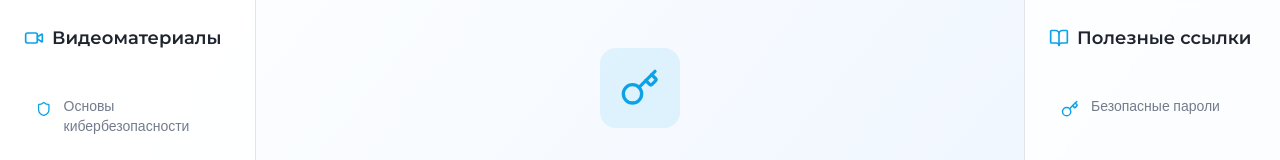
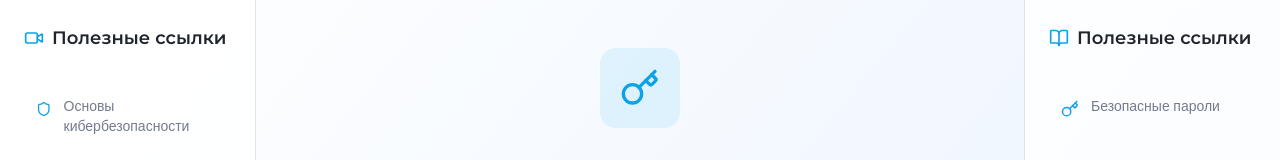
Before and after one commit to pr-poehali-dev/random-password-generator, a React (Vite) app: page / in a window 1280 px wide. Shown: the top 160 px of the page. Built offline with nearby package versions, Linux system fonts and the light colour scheme.

Commit message:
Переименовано: "Видеоматериалы" в "Полезные ссылки"

```diff
--- a/src/pages/Index.tsx
+++ b/src/pages/Index.tsx
@@ -89,7 +89,7 @@ const Index = () => {
         <aside className="hidden lg:flex flex-col w-64 border-r border-border bg-white/80 backdrop-blur-sm min-h-screen p-6 space-y-4">
           <h3 className="text-lg font-semibold mb-4 flex items-center gap-2">
             <Icon name="Video" size={20} className="text-primary" />
-            Видеоматериалы
+            Полезные ссылки
           </h3>
           {videoLinks.slice(0, 2).map((link, idx) => (
             <a
```
